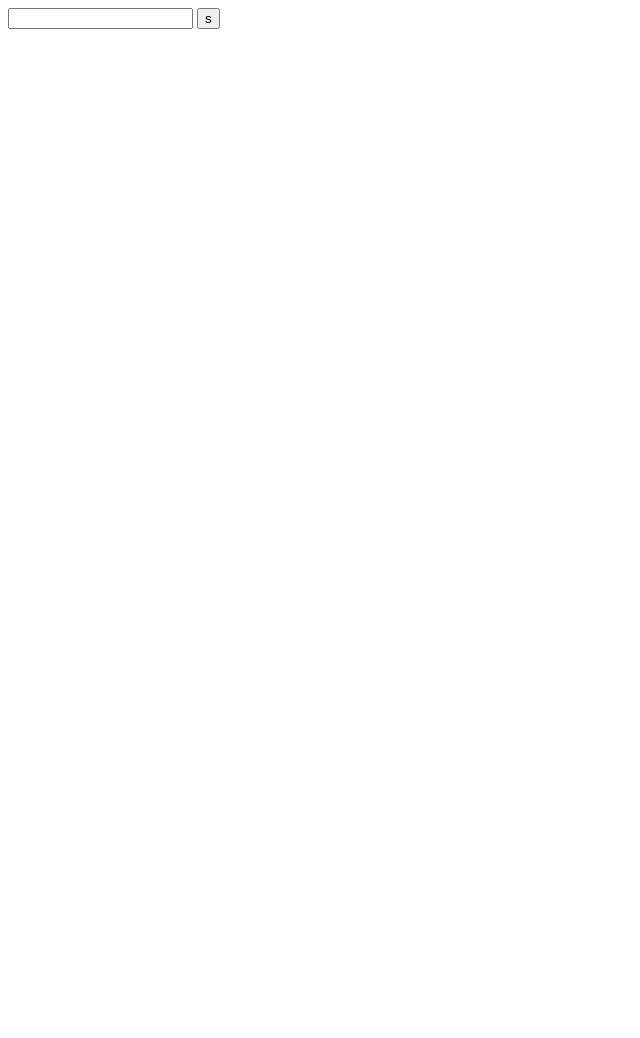
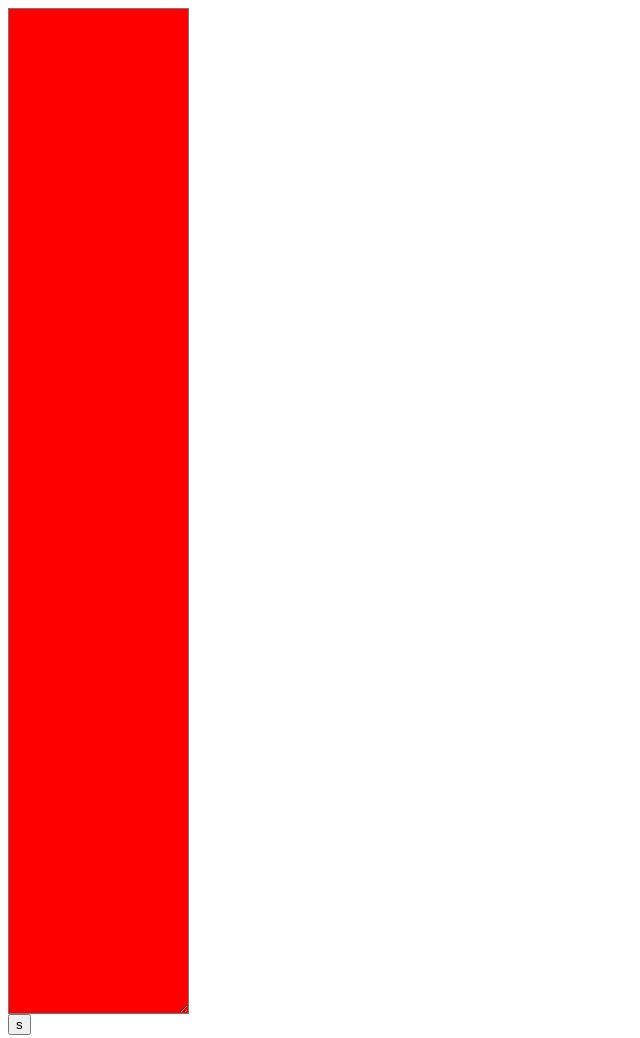
Before and after one commit to sonicyang/TestCode, a plain HTML site: page index.html in a window 1280 px wide. Shown: the whole page, without its empty margins (0-640 px from the left). Before the commit the page ends 800 px from the top, so only its background shows below. Drawn offline with nearby package versions, Linux system fonts and the light colour scheme.

Commit message:
changed input to textarea

```diff
--- a/index.html
+++ b/index.html
@@ -1,6 +1,13 @@
 <!Doctype html>
 <html>
 	<head>
+	<style type="text/css">
+		#test{
+			display:block;
+			height:1000px;
+			background-color:red;
+		}
+	</style>
         <script src="http://code.jquery.com/jquery-1.11.0.min.js"></script>
         <script type="text/javascript">
 			function submitCode(){
@@ -14,7 +21,7 @@
 
 	</head>
 	<body>
-		<input id="test" type="text" ></input>
+		<textarea id="test"  ></textarea>
 		<input type="button" value="s" onclick="submitCode()"></input>
 	</body>
 </html>
```
